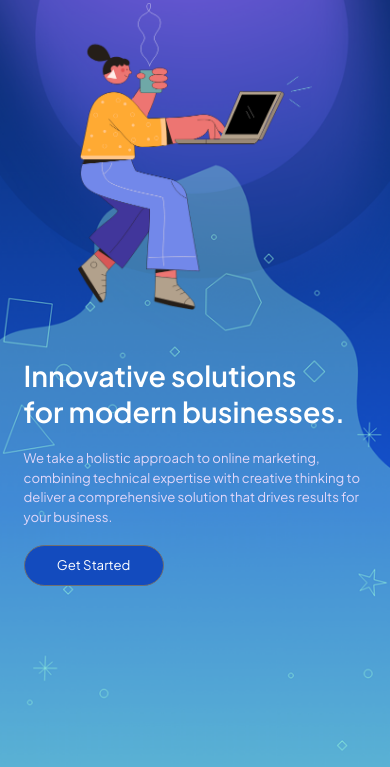
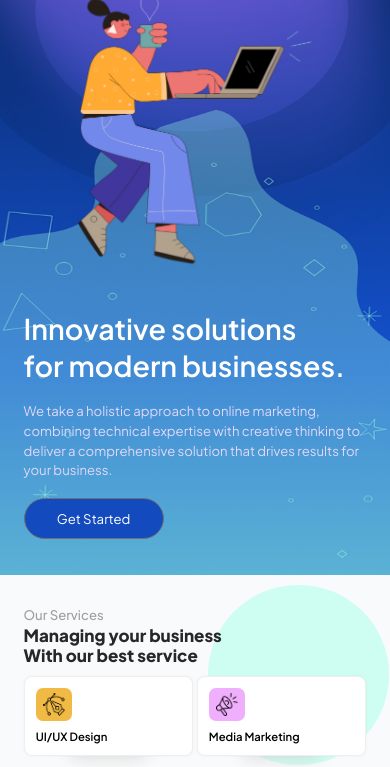
Before and after one commit to javedmistari/aarav, a website: page index.html in a window 390 px wide. Shown: the part 71-838 px from the top of the page. Drawn offline with Linux system fonts and the light colour scheme.

Commit message:
responsive

```diff
--- a/assets/scss/global.scss
+++ b/assets/scss/global.scss
@@ -146,7 +146,7 @@ section[section="banner"] {
     background-size: 100% 100%;
 
     @include mobile(){
-
+        height: 100%;
     }
 
     @include mobile(){
@@ -164,8 +164,10 @@ section[section="banner"] {
             margin: 0 auto;
 
             position: relative;
-            top: 10%;
+
+            top: auto;
             left: auto;
+            padding-top: 10% !important;
         }
     }
 
@@ -181,8 +183,8 @@ section[section="banner"] {
             top: auto;
             left: auto;
             transform: none;
-            padding: px2vw(25,414);
-            margin-top: 25%;
+            padding: 9.038647vw 6.038647vw;
+
         }
 
         h1 {
```
Also changed, not shown: assets/css/style.css.
